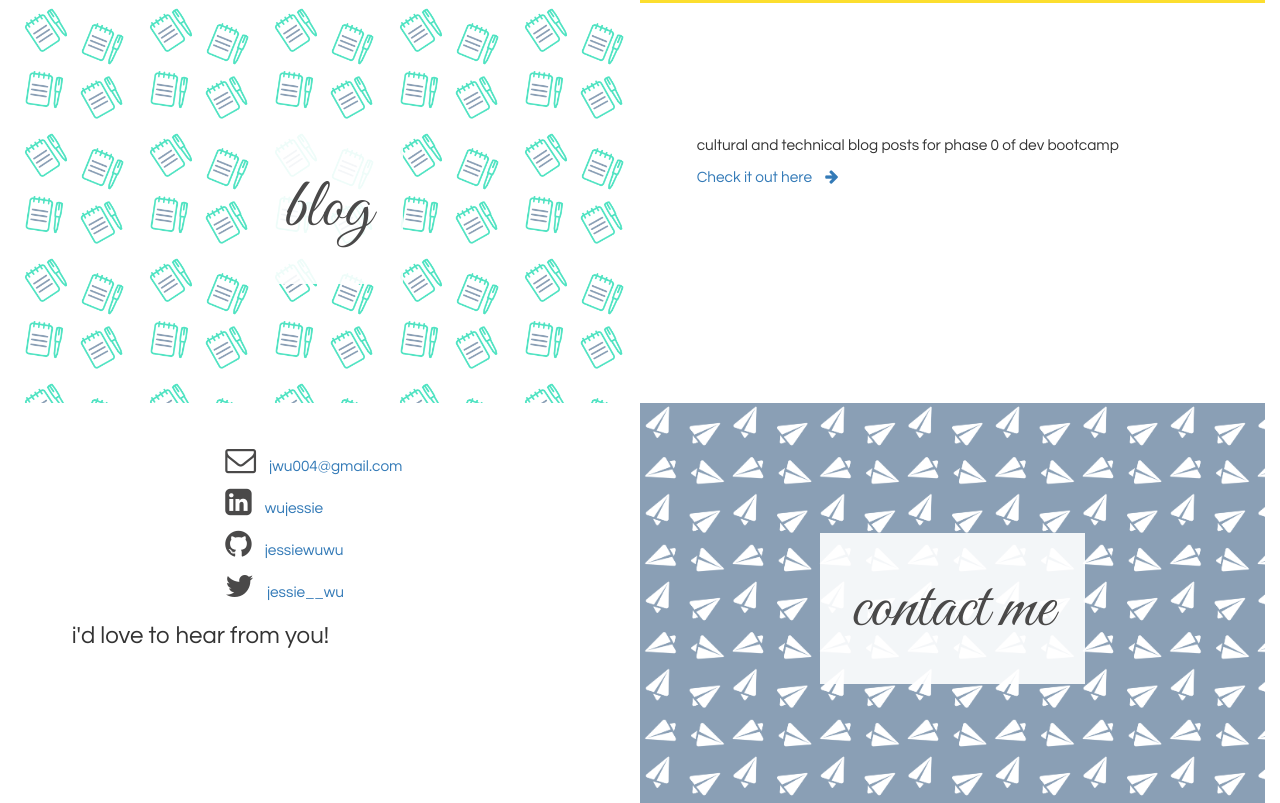
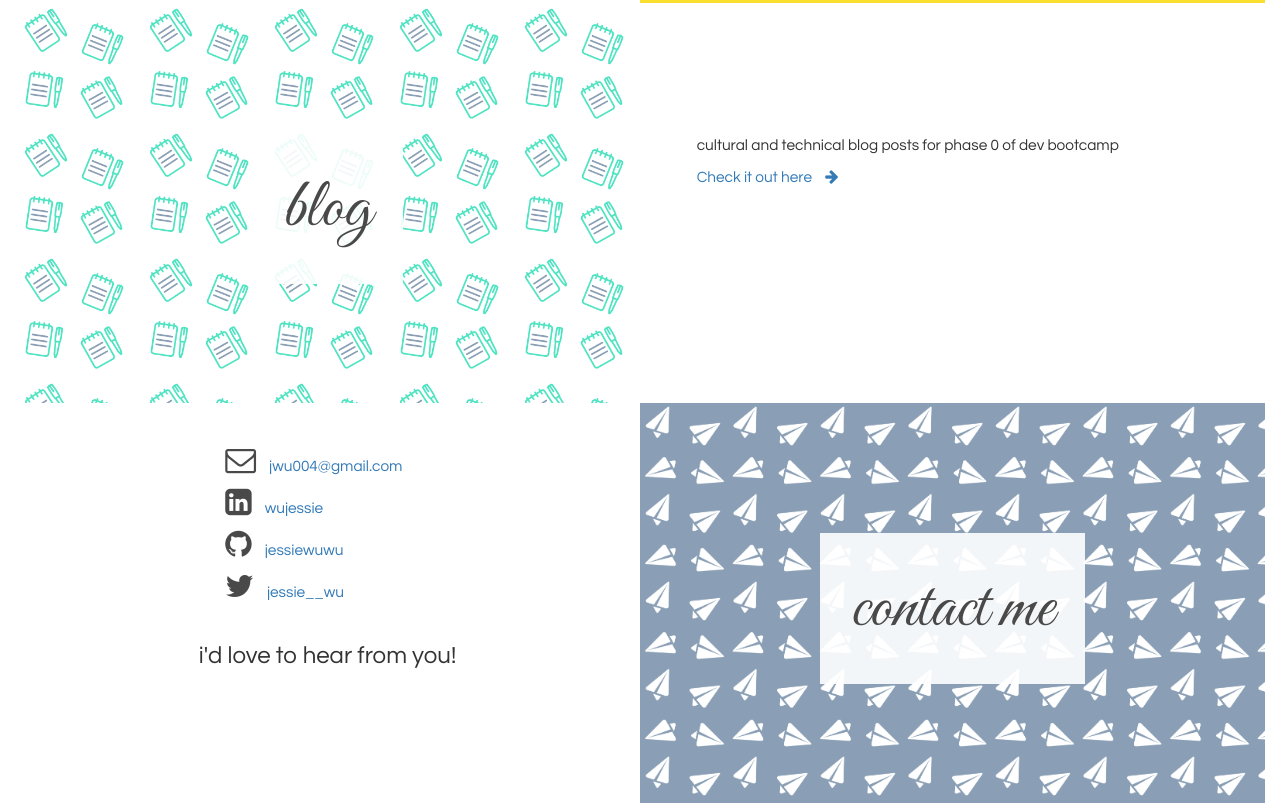
Before and after one commit to jessiewuwu/jessiewuwu.com_alpha, a plain HTML site: page index.html in a window 1280 px wide. Shown: the part 2717-3520 px from the top of the page. Drawn offline with nearby package versions, Linux system fonts and the light colour scheme.

Commit message:
commented out messed-up responsive hamburger

```diff
--- a/style.css
+++ b/style.css
@@ -119,12 +119,11 @@ body {
 }
 
 
-/*responsive navy-bar*/
+/*responsive navy-bar
 
 @media screen and (max-width: 600px){
   .navy-bar {
     position: fixed;
-    /*min-height: 40px;*/
   }
   .navy-bar ul {
     width: 146px;
@@ -165,7 +164,7 @@ body {
     margin: 0 0 5px;
   }
 
-}
+} */
 
 /*---------- banner --------*/
 
@@ -338,6 +337,11 @@ body {
   padding-left: 30%;
 }
 
+.contact-content h3 {
+  text-align: center;
+  padding-top: 20px;
+}
+
 
 /*responsive*/
 @media (max-width: 640px) {
```
